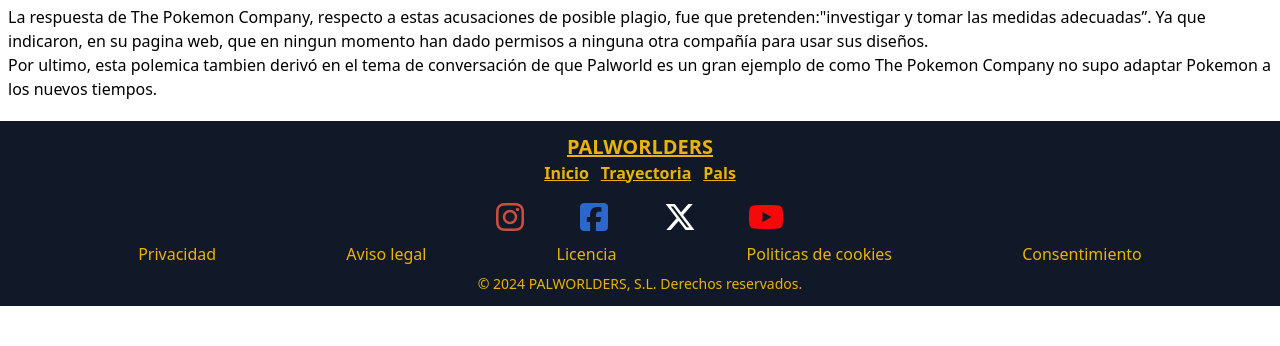
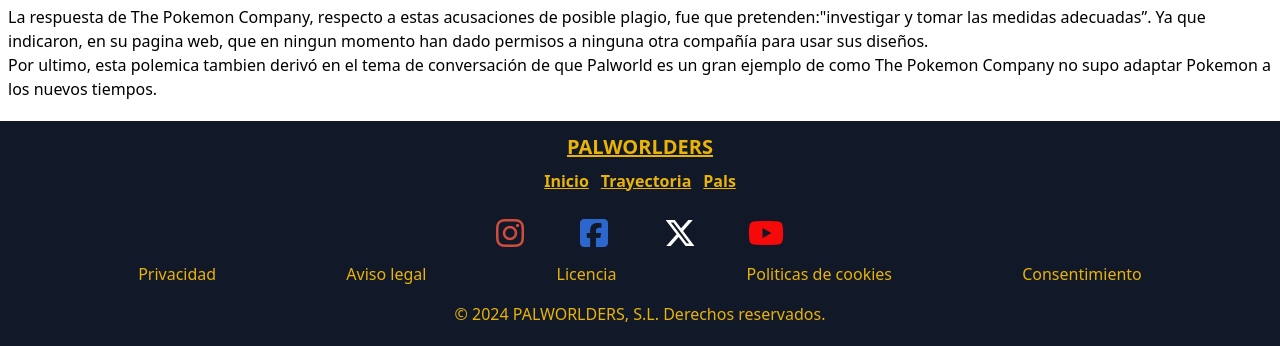
Before and after one commit to pirovo/Palworld, a plain HTML site: page 2_pagina.html in a window 1280 px wide. Shown: the part 1572-1918 px from the top of the page. Before the commit the page ends 1878 px from the top, so only its background shows below. Drawn offline with nearby package versions, Linux system fonts and the light colour scheme.

Commit message:
Update 2_pagina.html

```diff
--- a/2_pagina.html
+++ b/2_pagina.html
@@ -99,8 +99,8 @@
         </div>
         <div id="Final" class="bg-gray-900 pt-3 pb-3">
             <div class="mx-2 text-center text-yellow-500">
-                <a href="index.html" class="text-xl lg:pb-1s"><b><u>PALWORLDERS</u></b></a>
-                <div class="flex justify-around lg:justify-center pb-4 lg:pb-2">
+                <a href="index.html" class="text-xl"><b><u>PALWORLDERS</u></b></a>
+                <div class="flex justify-around lg:justify-center pb-4 lg:pb-4 lg:pt-2">
                     <p class="lg:pr-3"><a href="index.html"><b><u>Inicio</u></b></a></p>
                     <p class="lg:pr-3"><a href="2_pagina.html"><b><u>Trayectoria</u></b></a></p>
                     <p><a href="3_pagina.html"><b><u>Pals</u></b></a></p>
@@ -120,14 +120,14 @@
                     <p>Politicas de cookies</p>
                     <p>Consentimiento</p>
                 </div>
-                <div class="hidden lg:flex lg:justify-evenly lg:pt-4">
-                    <p class="mb-0">Privacidad</p>
-                    <p class="mb-0">Aviso legal</p>
-                    <p class="mb-0">Licencia</p>
+                <div class="hidden lg:flex lg:justify-evenly lg:pt-5 text-base">
+                    <p>Privacidad</p>
+                    <p>Aviso legal</p>
+                    <p>Licencia</p>
                     <p>Politicas de cookies</p>
                     <p>Consentimiento</p>
                 </div>
-                <p class="text-sm pt-2">© 2024 PALWORLDERS, S.L. Derechos reservados.</p>
+                <p class="text-base pt-4 pb-2">© 2024 PALWORLDERS, S.L. Derechos reservados.</p>
             </div>
         </div>
     </div>
```
